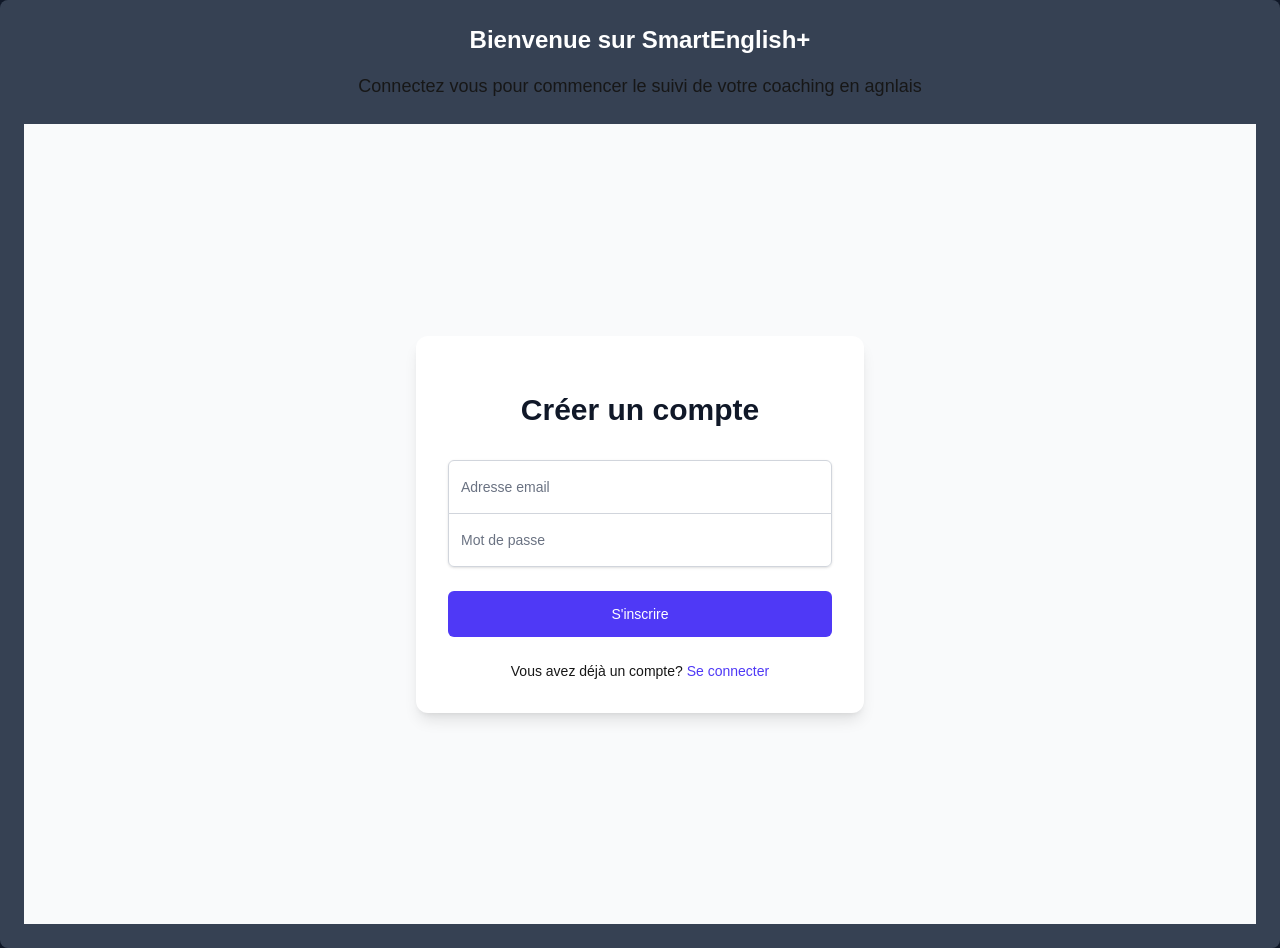
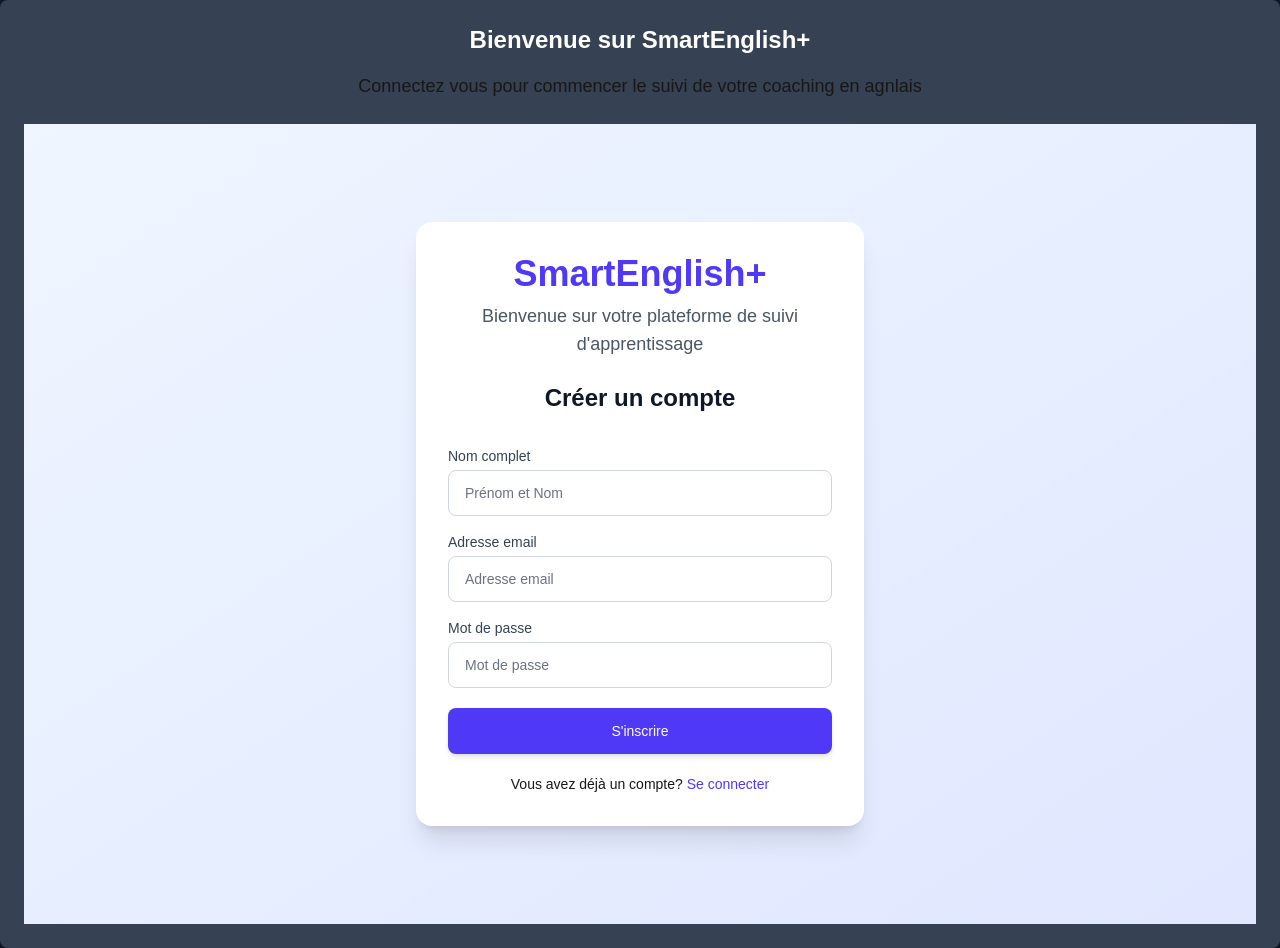
Before and after one commit to bk2024b/SmartEnglish-, a Next.js app: page / in a window 1280 px wide. Both pictures are taken after a click on the button "S'inscrire". Built offline with nearby package versions, Linux system fonts and the light colour scheme; no server answers.

Commit message:
authform amélioré

```diff
--- a/src/app/components/AuthForm.jsx
+++ b/src/app/components/AuthForm.jsx
@@ -7,6 +7,7 @@ export default function AuthForm() {
   const [isNewUser, setIsNewUser] = useState(false)
   const [email, setEmail] = useState('')
   const [password, setPassword] = useState('')
+  const [fullName, setFullName] = useState('')
   const [isSigningIn, setIsSigningIn] = useState(false)
   const [isSigningUp, setIsSigningUp] = useState(false)
   const router = useRouter()
@@ -30,7 +31,12 @@ export default function AuthForm() {
     setIsSigningUp(true)
     const { data, error } = await supabase.auth.signUp({
       email,
-      password
+      password,
+      options: {
+        data: {
+          full_name: fullName
+        }
+      }
     })
     if (!error) {
       setIsSigningUp(true)
@@ -48,17 +54,36 @@ export default function AuthForm() {
   }
 
   return (
-    <div className="min-h-screen flex items-center justify-center bg-gray-50 py-12 px-4 sm:px-6 lg:px-8">
-      <div className="max-w-md w-full space-y-8 bg-white p-8 rounded-xl shadow-lg">
-        <div>
-          <h2 className="mt-6 text-center text-3xl font-extrabold text-gray-900">
+    <div className="min-h-screen flex items-center justify-center bg-gradient-to-br from-blue-50 to-indigo-100 py-12 px-4 sm:px-6 lg:px-8">
+      <div className="max-w-md w-full space-y-6 bg-white p-8 rounded-2xl shadow-xl">
+        <div className="text-center">
+          <h1 className="text-4xl font-bold text-indigo-600 mb-2">SmartEnglish+</h1>
+          <p className="text-gray-600 text-lg">Bienvenue sur votre plateforme de suivi d'apprentissage</p>
+          <h2 className="mt-6 text-center text-2xl font-bold text-gray-900">
             {isNewUser ? 'Créer un compte' : 'Connexion à votre compte'}
           </h2>
         </div>
-        <form onSubmit={isNewUser ? handleSignUp : handleLogin} className="mt-8 space-y-6">
-          <div className="rounded-md shadow-sm -space-y-px">
+
+        <form onSubmit={isNewUser ? handleSignUp : handleLogin} className="mt-8 space-y-5">
+          <div className="space-y-4">
+            {isNewUser && (
+              <div>
+                <label htmlFor="full-name" className="block text-sm font-medium text-gray-700 mb-1">Nom complet</label>
+                <input
+                  id="full-name"
+                  name="fullName"
+                  type="text"
+                  required={isNewUser}
+                  value={fullName}
+                  onChange={(e) => setFullName(e.target.value)}
+                  className="appearance-none rounded-lg relative block w-full px-4 py-3 border border-gray-300 placeholder-gray-500 text-gray-900 focus:outline-none focus:ring-2 focus:ring-indigo-500 focus:border-indigo-500 focus:z-10 sm:text-sm transition-all duration-200"
+                  placeholder="Prénom et Nom"
+                />
+              </div>
+            )}
+
             <div>
-              <label htmlFor="email-address" className="sr-only">Adresse email</label>
+              <label htmlFor="email-address" className="block text-sm font-medium text-gray-700 mb-1">Adresse email</label>
               <input
                 id="email-address"
                 name="email"
@@ -66,12 +91,13 @@ export default function AuthForm() {
                 required
                 value={email}
                 onChange={(e) => setEmail(e.target.value)}
-                className="appearance-none rounded-t-md relative block w-full px-3 py-4 border border-gray-300 placeholder-gray-500 text-gray-900 focus:outline-none focus:ring-indigo-500 focus:border-indigo-500 focus:z-10 sm:text-sm"
+                className="appearance-none rounded-lg relative block w-full px-4 py-3 border border-gray-300 placeholder-gray-500 text-gray-900 focus:outline-none focus:ring-2 focus:ring-indigo-500 focus:border-indigo-500 focus:z-10 sm:text-sm transition-all duration-200"
                 placeholder="Adresse email"
               />
             </div>
+
             <div>
-              <label htmlFor="password" className="sr-only">Mot de passe</label>
+              <label htmlFor="password" className="block text-sm font-medium text-gray-700 mb-1">Mot de passe</label>
               <input
                 id="password"
                 name="password"
@@ -79,7 +105,7 @@ export default function AuthForm() {
                 required
                 value={password}
                 onChange={(e) => setPassword(e.target.value)}
-                className="appearance-none rounded-b-md relative block w-full px-3 py-4 border border-gray-300 placeholder-gray-500 text-gray-900 focus:outline-none focus:ring-indigo-500 focus:border-indigo-500 focus:z-10 sm:text-sm"
+                className="appearance-none rounded-lg relative block w-full px-4 py-3 border border-gray-300 placeholder-gray-500 text-gray-900 focus:outline-none focus:ring-2 focus:ring-indigo-500 focus:border-indigo-500 focus:z-10 sm:text-sm transition-all duration-200"
                 placeholder="Mot de passe"
               />
             </div>
@@ -89,7 +115,7 @@ export default function AuthForm() {
             <button
               type="submit"
               disabled={isSigningIn || isSigningUp}
-              className="group relative w-full flex justify-center py-3 px-4 border border-transparent text-sm font-medium rounded-md text-white bg-indigo-600 hover:bg-indigo-700 focus:outline-none focus:ring-2 focus:ring-offset-2 focus:ring-indigo-500 transition-colors duration-200 ease-in-out disabled:bg-indigo-400"
+              className="group relative w-full flex justify-center py-3 px-4 border border-transparent text-sm font-medium rounded-lg text-white bg-indigo-600 hover:bg-indigo-700 focus:outline-none focus:ring-2 focus:ring-offset-2 focus:ring-indigo-500 transition-all duration-300 ease-in-out disabled:bg-indigo-400 shadow-md hover:shadow-lg"
             >
               {isSigningIn || isSigningUp ? (
                 <svg className="animate-spin -ml-1 mr-3 h-5 w-5 text-white" xmlns="http://www.w3.org/2000/svg" fill="none" viewBox="0 0 24 24">
@@ -108,7 +134,7 @@ export default function AuthForm() {
                 <button
                   type="button"
                   onClick={() => setIsNewUser(false)}
-                  className="font-medium text-indigo-600 hover:text-indigo-500 focus:outline-none"
+                  className="font-medium text-indigo-600 hover:text-indigo-500 focus:outline-none transition-colors duration-200"
                 >
                   Se connecter
                 </button>
@@ -119,7 +145,7 @@ export default function AuthForm() {
                 <button
                   type="button"
                   onClick={() => setIsNewUser(true)}
-                  className="font-medium text-indigo-600 hover:text-indigo-500 focus:outline-none"
+                  className="font-medium text-indigo-600 hover:text-indigo-500 focus:outline-none transition-colors duration-200"
                 >
                   S'inscrire
                 </button>
@@ -128,7 +154,7 @@ export default function AuthForm() {
           </div>
 
           {isSigningUp && (
-            <div className="mt-4 p-4 bg-green-100 rounded-md">
+            <div className="mt-4 p-4 bg-green-100 rounded-lg">
               <p className="text-center text-green-800">
                 Email de confirmation envoyé ! Vérifiez votre mail pour confirmer votre inscription.
               </p>
```
